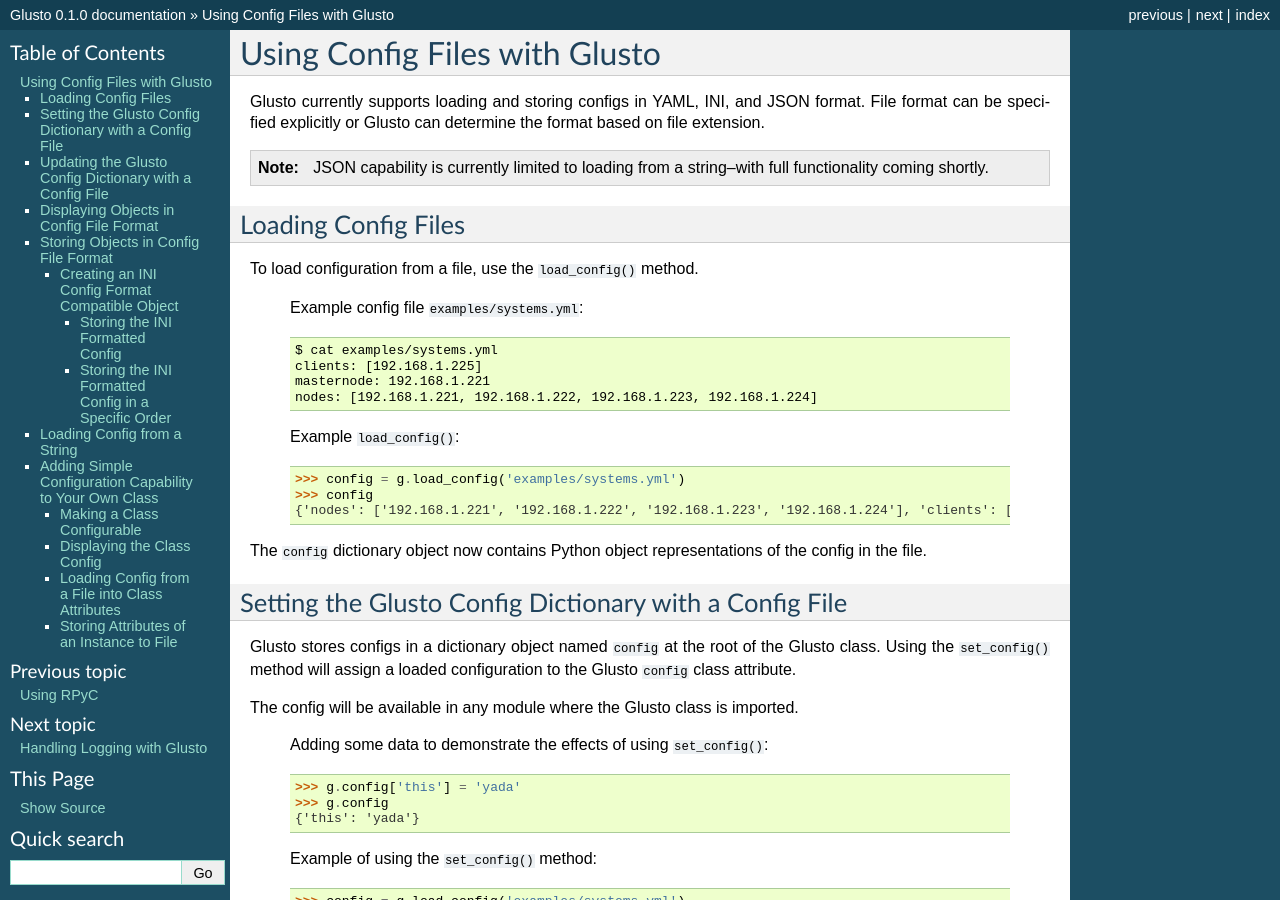
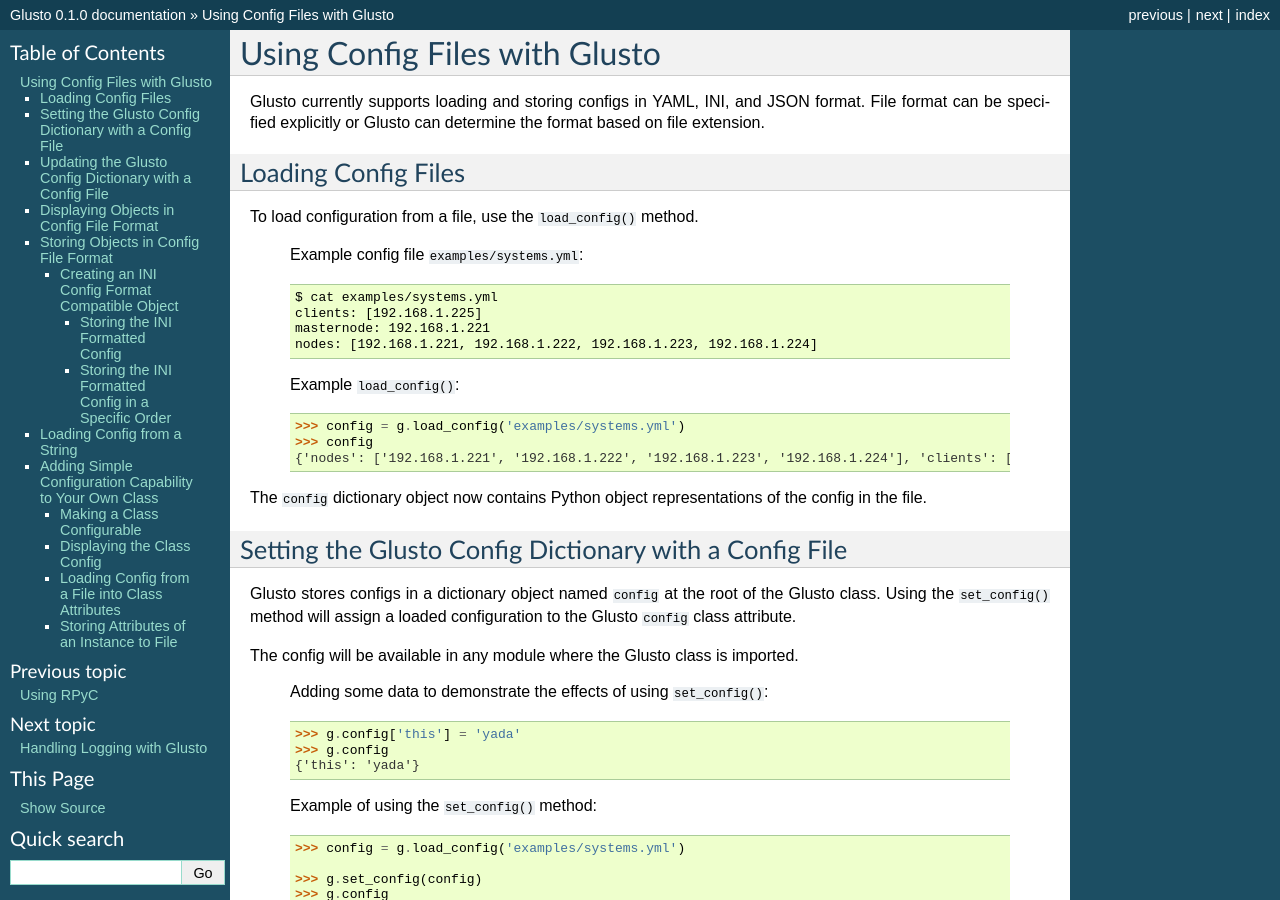
Before and after one commit to loadtheaccumulator/glusto, a Sphinx documentation site: the page built from docs/userguide/configurable.rst, in a window 1280 px wide and 900 px high. Built offline with Sphinx 7.4.7, drawn with Linux system fonts in a browser that asks for light colours; pages that are not in the unit, such as notebooks, are missing from menus.

Commit message:
config doc update json note
Signed-off-by: Jonathan Holloway <loadtheaccumulator@gmail.com>

```diff
--- a/docs/userguide/configurable.rst
+++ b/docs/userguide/configurable.rst
@@ -4,9 +4,6 @@
 Glusto currently supports loading and storing configs in YAML, INI, and JSON format.
 File format can be specified explicitly or Glusto can determine the format based on file extension.
 
-.. Note::
-
-	JSON capability is currently limited to loading from a string--with full functionality coming shortly.
 
 Loading Config Files
 ====================
```
